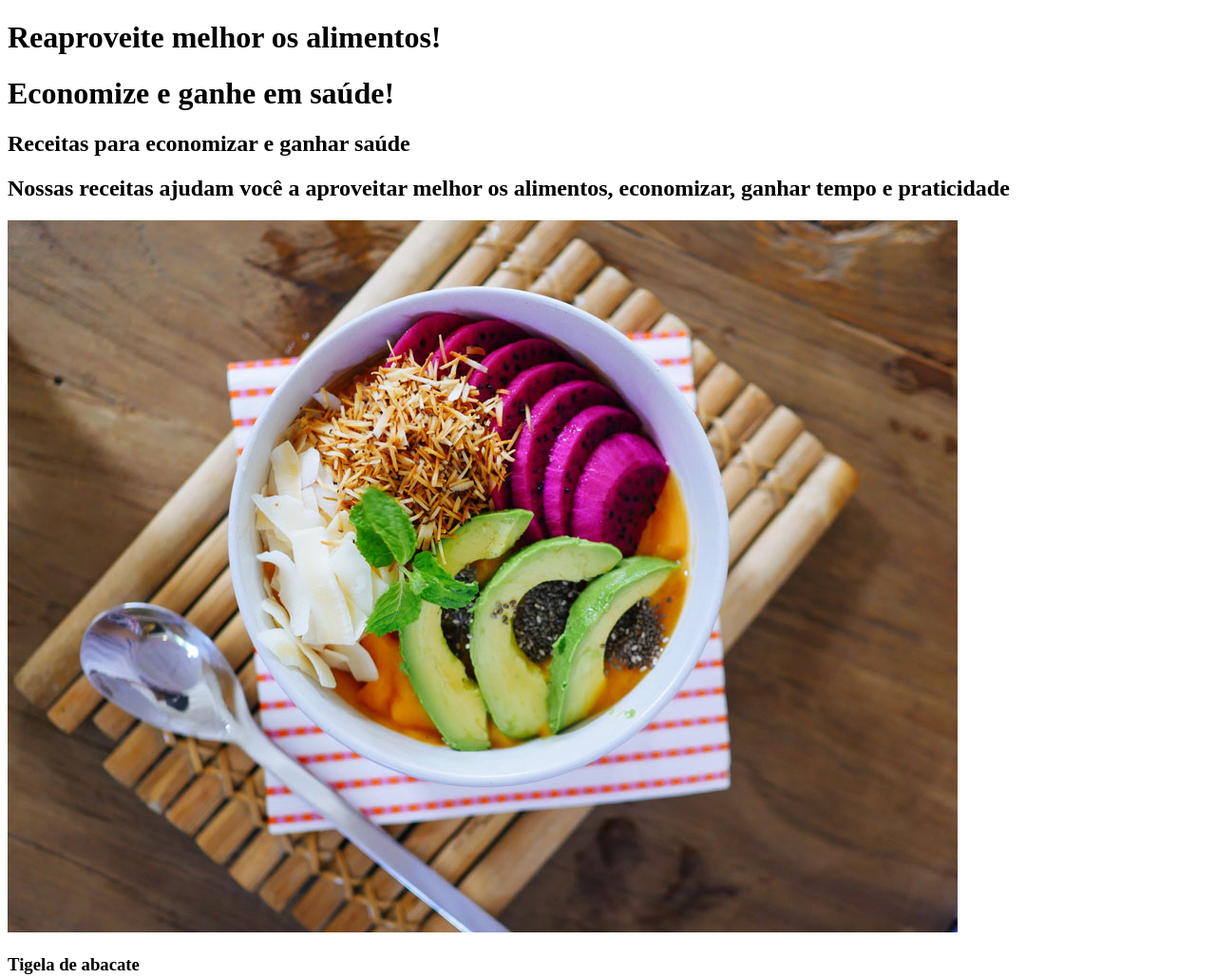
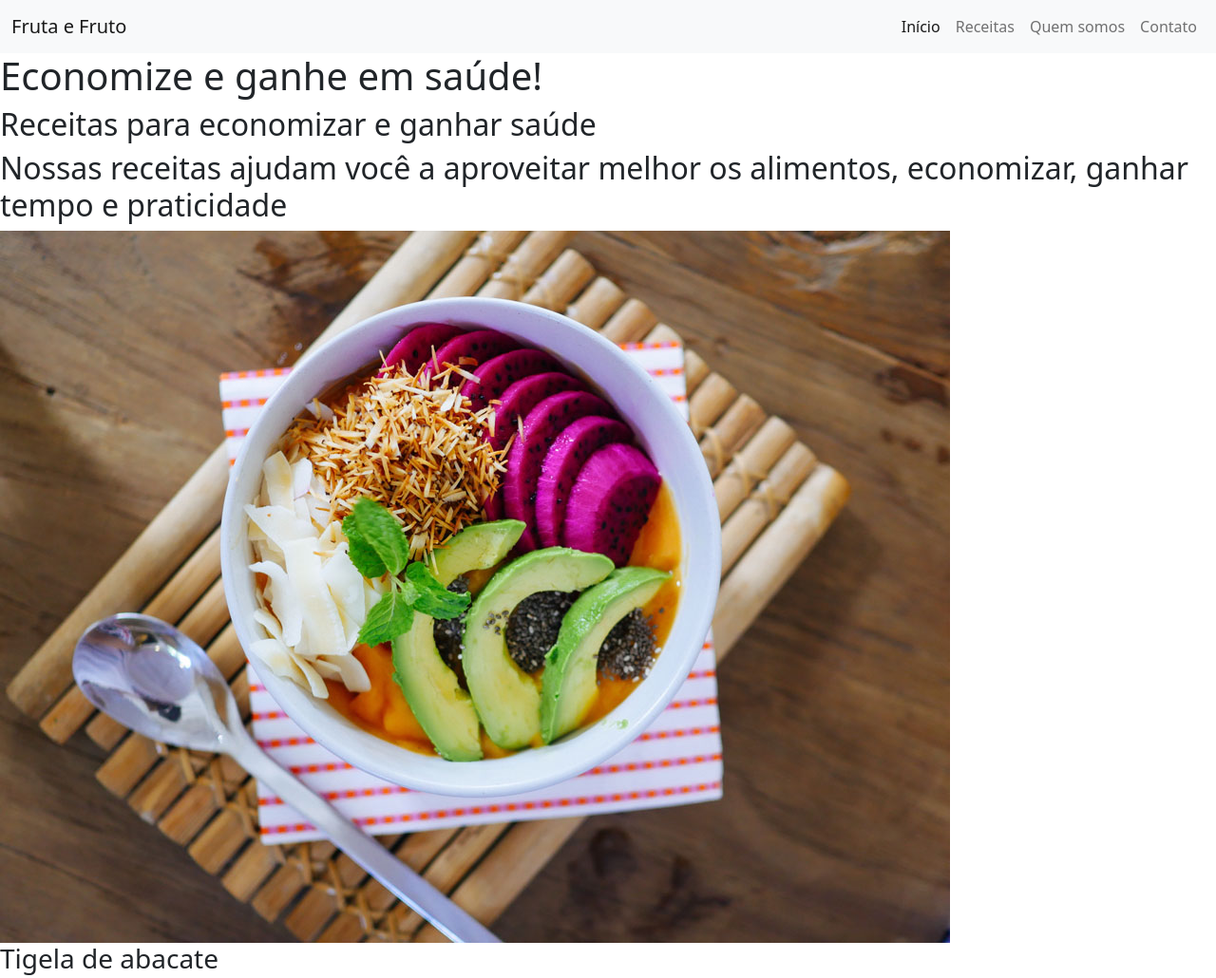
Before and after one commit to joaoeduardogomes/treino-bootstrap, a plain HTML site: page 01LandingPageResponsiva/index.html in a window 1280 px wide. Shown: the top 1030 px of the page at 95% size. Drawn offline with nearby package versions, Linux system fonts and the light colour scheme.

Commit message:
bootstrap - finished lesson 1

```diff
--- a/01LandingPageResponsiva/index.html
+++ b/01LandingPageResponsiva/index.html
@@ -5,10 +5,36 @@
     <meta charset="utf-8">
     <meta name="viewport" content="width=device-width, initial-scale=1">
     <title>fruta e fruto</title>
+    <link href="https://cdn.jsdelivr.net/npm/bootstrap@5.1.3/dist/css/bootstrap.min.css" rel="stylesheet" integrity="sha384-1BmE4kWBq78iYhFldvKuhfTAU6auU8tT94WrHftjDbrCEXSU1oBoqyl2QvZ6jIW3" crossorigin="anonymous">
     <link rel="stylesheet" type="text/css" href="src/style.css">
 </head>
 
 <body>
+    <nav class="navbar navbar-expand-lg navbar-light bg-light fixed-top">
+        <div class="container-fluid">
+            <a class="navbar-brand" href="#">Fruta e Fruto</a>
+            <button class="navbar-toggler" type="button" data-bs-toggle="collapse" data-bs-target="#navbarNav" aria-controls="navbarNav" aria-expanded="false" aria-label="Toggle navigation">
+                <span class="navbar-toggler-icon"></span>
+            </button>
+            <div class="collapse navbar-collapse justify-content-end" id="navbarNav">
+                <ul class="navbar-nav">
+                    <li class="nav-item">
+                        <a class="nav-link active" aria-current="page" href="#">Início</a>
+                    </li>
+                    <li class="nav-item">
+                        <a class="nav-link" href="#">Receitas</a>
+                    </li>
+                    <li class="nav-item">
+                        <a class="nav-link" href="#">Quem somos</a>
+                    </li>
+                    <li class="nav-item">
+                        <a class="nav-link" href="#">Contato</a>
+                    </li>
+                </ul>
+            </div>
+            </div>
+        </nav>
+
     <title>fruto & fruta</title>
 
     <h1>Reaproveite melhor os alimentos!</h1>
@@ -44,6 +70,10 @@
 
     <p>contato:<a href="mailto:email@frutafruto.com.br">email@frutafruto.com.br</a></p>
 
+
+    <script src="https://cdn.jsdelivr.net/npm/@popperjs/core@2.10.2/dist/umd/popper.min.js" integrity="sha384-7+zCNj/IqJ95wo16oMtfsKbZ9ccEh31eOz1HGyDuCQ6wgnyJNSYdrPa03rtR1zdB" crossorigin="anonymous"></script>
+    <script src="https://cdn.jsdelivr.net/npm/bootstrap@5.1.3/dist/js/bootstrap.min.js" integrity="sha384-QJHtvGhmr9XOIpI6YVutG+2QOK9T+ZnN4kzFN1RtK3zEFEIsxhlmWl5/YESvpZ13" crossorigin="anonymous"></script>
+
     <script src=""></script>
 
 </body>
```
Lines whose indentation alone changed are shown as unchanged.
